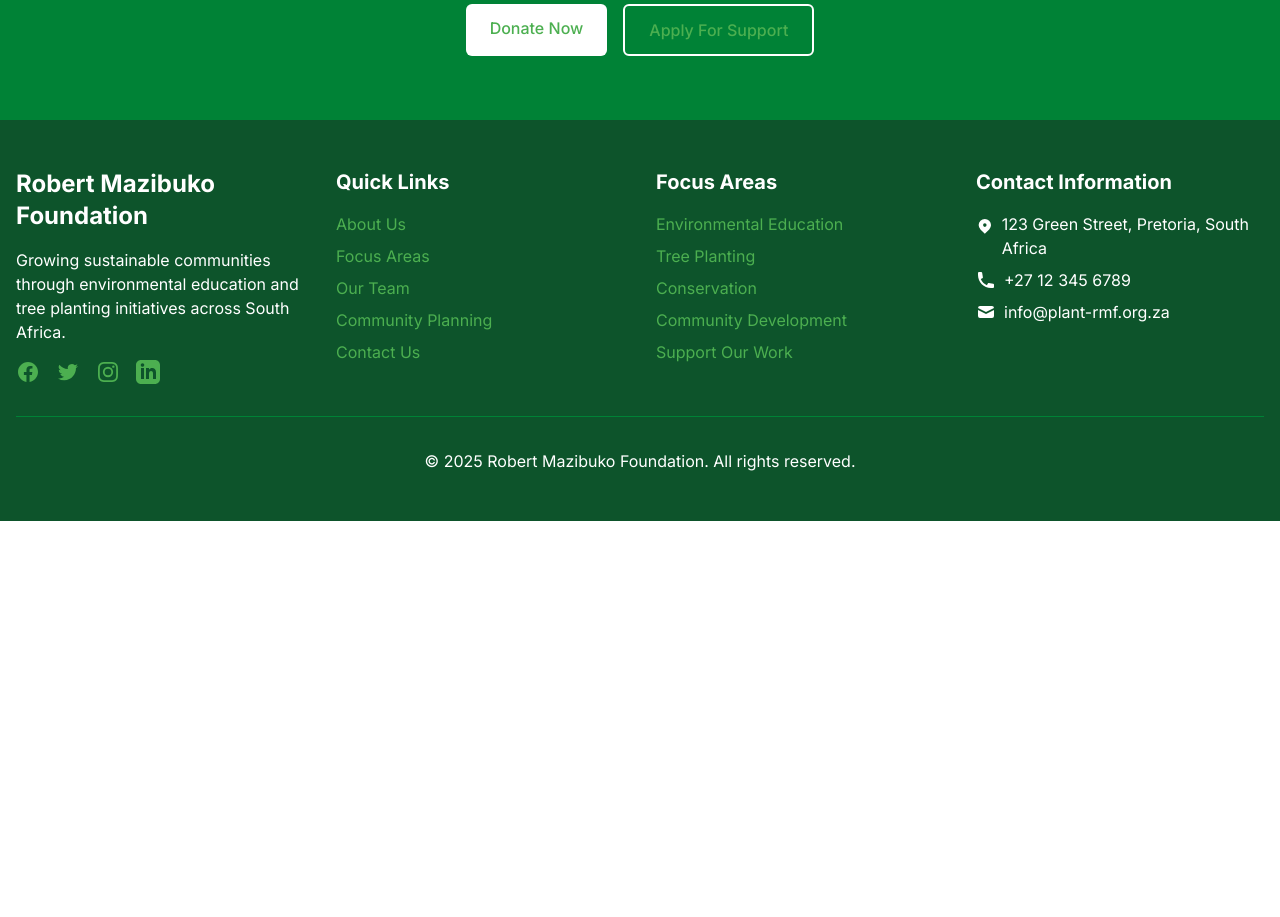
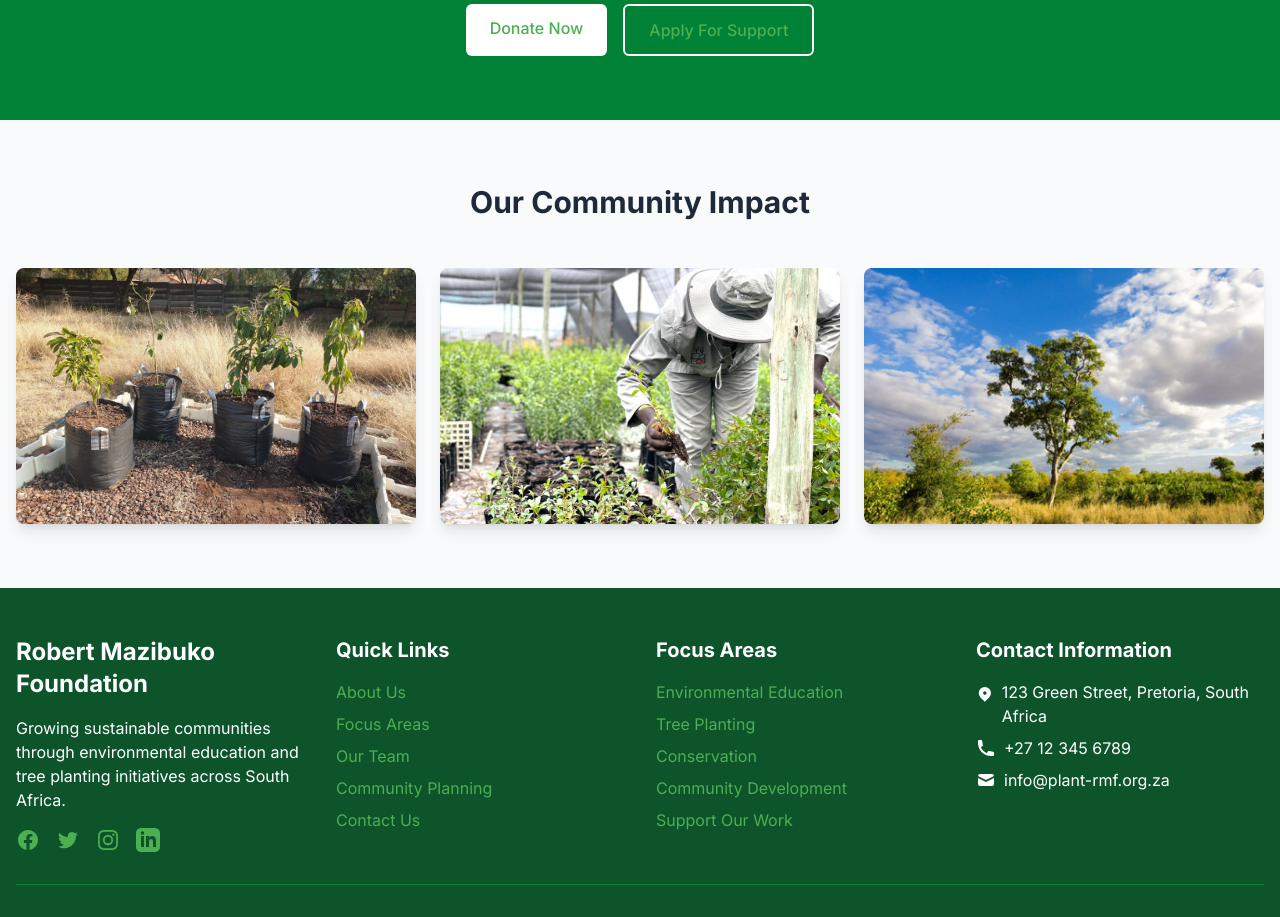
Before and after one commit to mazi76erX2/Plant-RMF, a Next.js app: page /community-planning in a window 1280 px wide. Shown: the part 2220-3137 px from the top of the page. Before the commit the page ends 2741 px from the top, so only its background shows below. Built offline with nearby package versions, Linux system fonts and the light colour scheme.

Commit message:
Update images on trees-carbon page and add image gallery to community-planning page

```diff
--- a/app/community-planning/page.tsx
+++ b/app/community-planning/page.tsx
@@ -309,6 +309,68 @@ export default function CommunityPlanning() {
           </motion.div>
         </div>
       </section>
+
+      {/* Image Gallery Section */}
+      <section className="py-16 bg-gray-50">
+        <div className="container mx-auto px-4">
+          <motion.h2
+            className="text-3xl font-bold mb-12 text-center text-gray-800"
+            initial={{ opacity: 0, y: 20 }}
+            whileInView={{ opacity: 1, y: 0 }}
+            viewport={{ once: true }}
+            transition={{ duration: 0.8 }}
+          >
+            Our Community Impact
+          </motion.h2>
+
+          <div className="grid grid-cols-1 md:grid-cols-2 lg:grid-cols-3 gap-6">
+            <motion.div
+              className="relative h-64 rounded-lg overflow-hidden shadow-lg"
+              initial={{ opacity: 0, y: 20 }}
+              whileInView={{ opacity: 1, y: 0 }}
+              viewport={{ once: true }}
+              transition={{ duration: 0.5, delay: 0.1 }}
+            >
+              <Image
+                src="/tree-planting.jpg"
+                alt="Community Planting Event"
+                fill
+                className="object-cover hover:scale-105 transition-transform duration-500"
+              />
+            </motion.div>
+
+            <motion.div
+              className="relative h-64 rounded-lg overflow-hidden shadow-lg"
+              initial={{ opacity: 0, y: 20 }}
+              whileInView={{ opacity: 1, y: 0 }}
+              viewport={{ once: true }}
+              transition={{ duration: 0.5, delay: 0.2 }}
+            >
+              <Image
+                src="/tree-planting-hands.jpeg"
+                alt="Hands Planting Trees"
+                fill
+                className="object-cover hover:scale-105 transition-transform duration-500"
+              />
+            </motion.div>
+
+            <motion.div
+              className="relative h-64 rounded-lg overflow-hidden shadow-lg"
+              initial={{ opacity: 0, y: 20 }}
+              whileInView={{ opacity: 1, y: 0 }}
+              viewport={{ once: true }}
+              transition={{ duration: 0.5, delay: 0.3 }}
+            >
+              <Image
+                src="/trees-wide2.jpg"
+                alt="Community Garden"
+                fill
+                className="object-cover hover:scale-105 transition-transform duration-500"
+              />
+            </motion.div>
+          </div>
+        </div>
+      </section>
     </div>
   );
 }
--- a/app/trees-carbon/page.tsx
+++ b/app/trees-carbon/page.tsx
@@ -33,7 +33,7 @@ const TreesCarbon = () => {
       <section className="w-full relative py-32 flex items-center justify-center">
         <div className="absolute inset-0 z-0">
           <Image
-            src="/community-tree-planting-hero.jpg"
+            src="/trees-hero.jpg"
             alt="Trees and Carbon"
             fill
             className="object-cover"
@@ -103,7 +103,7 @@ const TreesCarbon = () => {
             >
               <div className="relative h-60">
                 <Image
-                  src="/community-tree-planting-hero.jpg"
+                  src="/tree-plant1.jpg"
                   alt="Community Tree Planting"
                   fill
                   className="object-cover"
@@ -145,7 +145,7 @@ const TreesCarbon = () => {
             >
               <div className="relative h-60">
                 <Image
-                  src="/trees-for-all.jpg"
+                  src="/tree-plants2.jpeg"
                   alt="Trees for Bees"
                   fill
                   className="object-cover"
@@ -187,7 +187,7 @@ const TreesCarbon = () => {
             >
               <div className="relative h-60">
                 <Image
-                  src="/trees-for-homes.jpg"
+                  src="/tree-seedlings.jpg"
                   alt="Carbon Tax Offset"
                   fill
                   className="object-cover"
@@ -323,7 +323,7 @@ const TreesCarbon = () => {
               variants={fadeInUp}
             >
               <Image
-                src="/quote-background.jpg"
+                src="/tree-plant3.jpg"
                 alt="Carbon Offsetting"
                 fill
                 className="object-cover rounded-lg"
@@ -348,7 +348,7 @@ const TreesCarbon = () => {
               variants={fadeInUp}
             >
               <Image
-                src="/community-tree-planting-hero.jpg"
+                src="/tree-planting-men.jpeg"
                 alt="Corporate Volunteering"
                 fill
                 className="object-cover rounded-lg"
```
